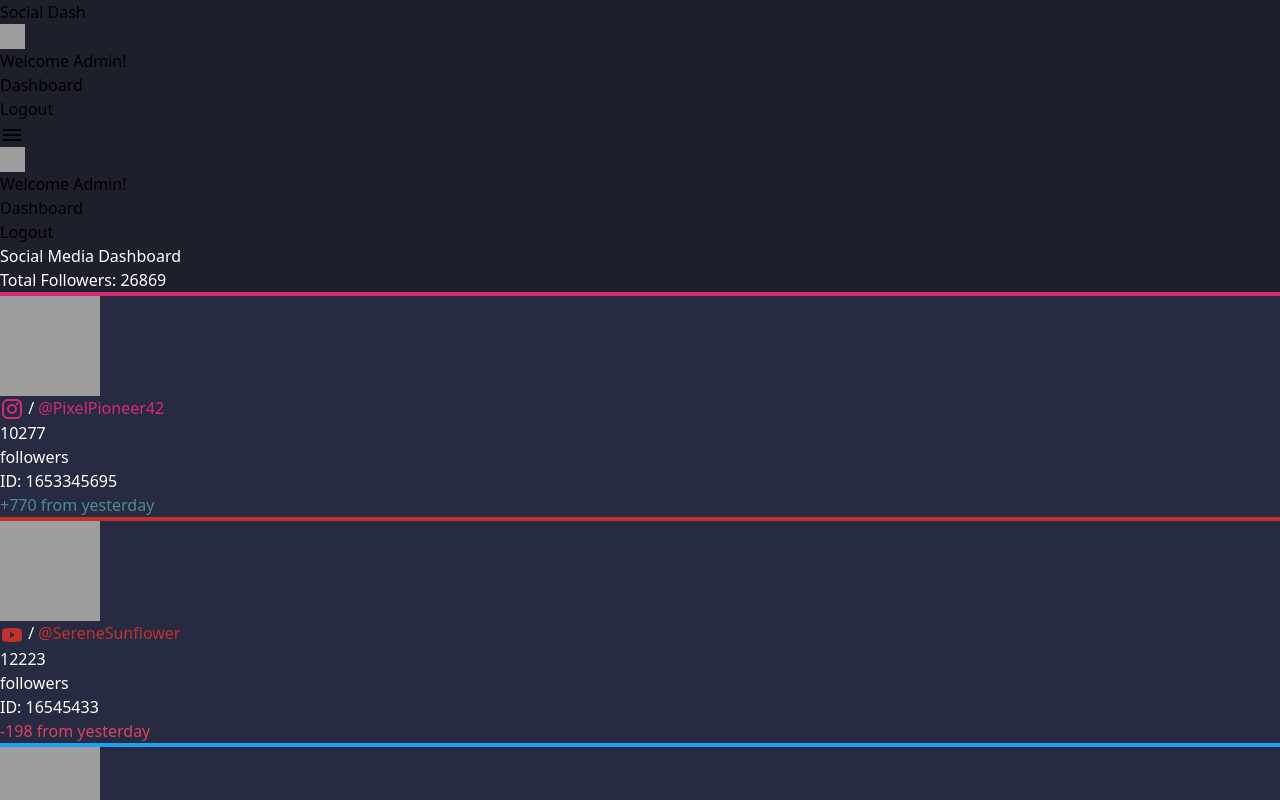
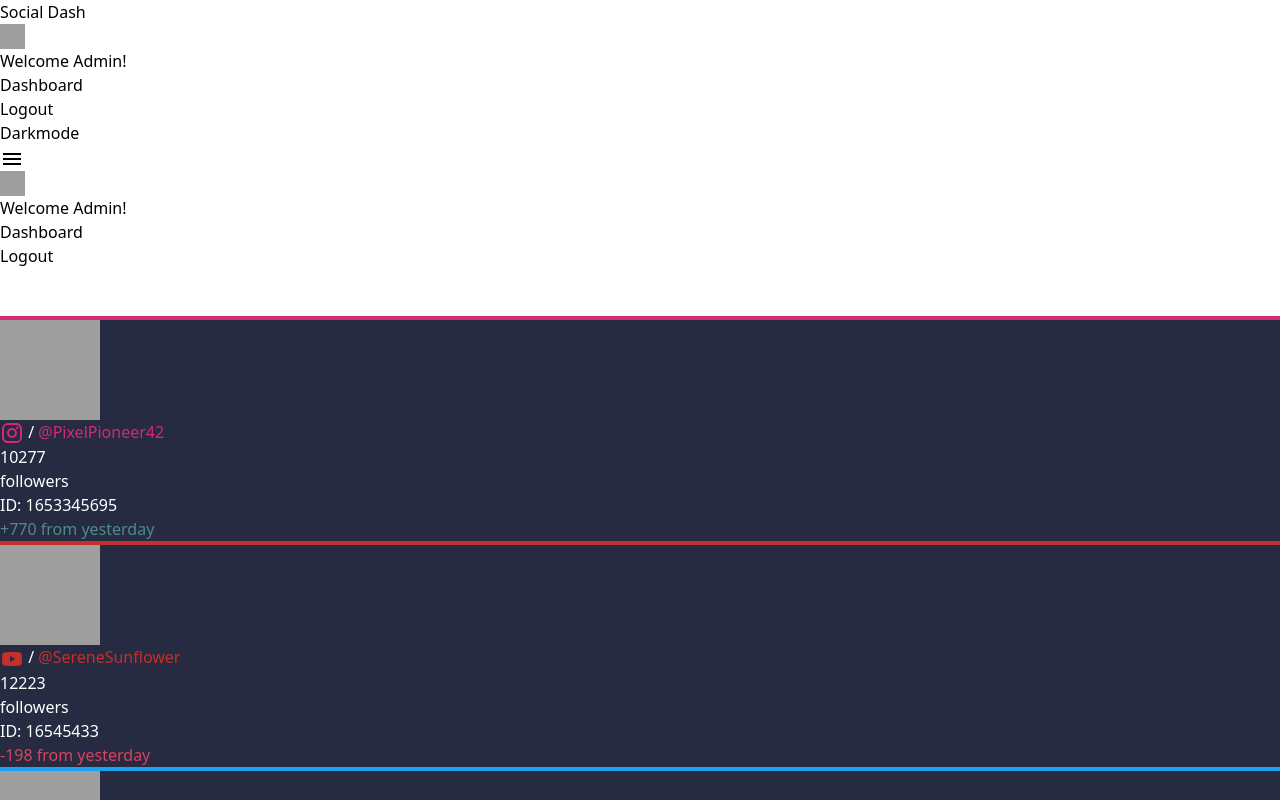
Before and after one commit to Zwill1/admin-social-dashboard, a React (Vite) app: page / in a window 1280 px wide. Both pictures are taken after a click on the button "Login". Shown: the top 800 px of the page. Built offline with nearby package versions, Linux system fonts and the light colour scheme; grey boxes are pictures that could not be loaded.

Commit message:
getting darkmode styles and state done

```diff
--- a/src/components/Nav.jsx
+++ b/src/components/Nav.jsx
@@ -10,10 +10,21 @@ const Nav = () => {
   const [nav, setNav] = useState(false);
   const { user, logout, isAuthenticated } = useAuth();
 
-  // const [darkMode, SetDarkMode] = useState(false);
+  const [darkMode, SetDarkMode] = useState(false);
 
   const handleClick = () => setNav(!nav);
   const handleClose = () => setNav(!nav);
+
+  function toggleDarkMode(){
+    let getTag = document.querySelector("body");
+    getTag.classList.add("darkModeBG");
+    SetDarkMode(true);
+  }
+  function toggleLightMode(){
+    let getTag = document.querySelector("body");
+    getTag.classList.remove("darkModeBG");
+    SetDarkMode(false);
+  }
 
   return (
     <>
@@ -39,9 +50,11 @@ const Nav = () => {
                       Home
                     </Link>
                   </li>
-                  <li className="p-4">
-                      Darkmode
-                  </li>
+                    {!darkMode ? (
+                      <li className="p-4" onClick={toggleDarkMode}>Darkmode</li>
+                    ) : (
+                      <li className="p-4" onClick={toggleLightMode}>Lightmode</li>
+                    )}
                   {/* <li className="p-4">
                     <Link to="/" className="nav-link">
                       Login
@@ -64,6 +77,11 @@ const Nav = () => {
                       Logout
                     </Link>
                   </li>
+                  {!darkMode ? (
+                      <li className="p-4" onClick={toggleDarkMode}>Darkmode</li>
+                    ) : (
+                      <li className="p-4" onClick={toggleLightMode}>Lightmode</li>
+                    )}
                 </>
               )}
             </ul>
--- a/src/index.css
+++ b/src/index.css
@@ -46,13 +46,17 @@
     color: #fff;
 }
 
+.darkModeBG {
+    background-color: #1d202b;
+}
+
 .dark-mode-card-bg {
     background-color: #262b42;
 }
 
 body {
     /* background-color: #4A556B; */
-    background-color: #1d202b;
+    /* background-color: #1d202b; */
 }
 
 .positive-rating {
```
